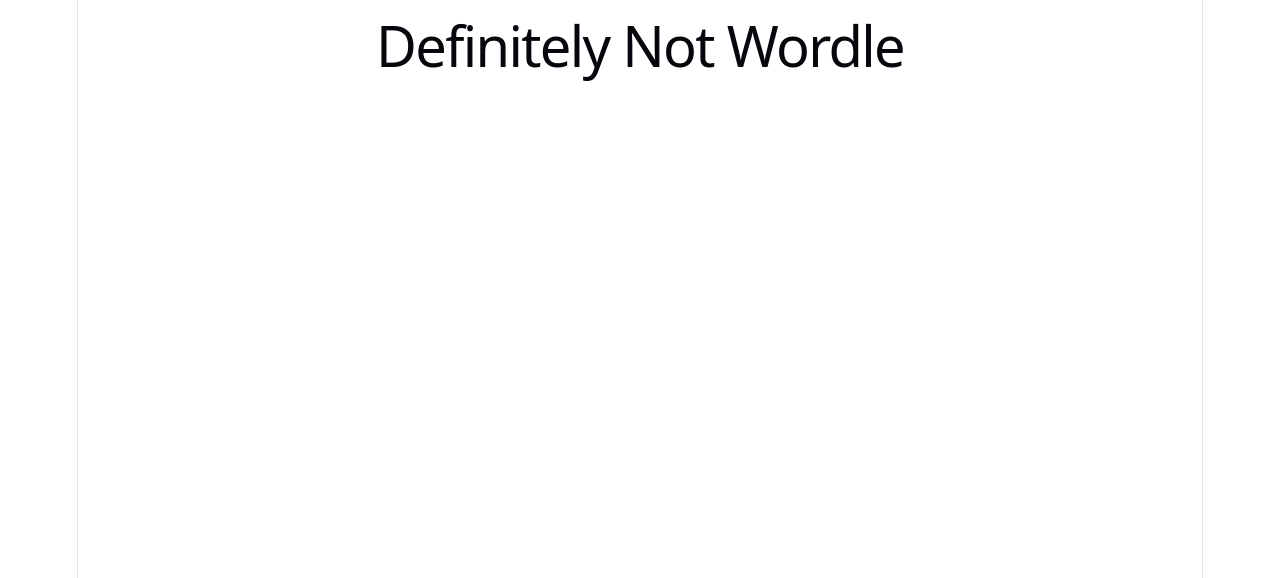
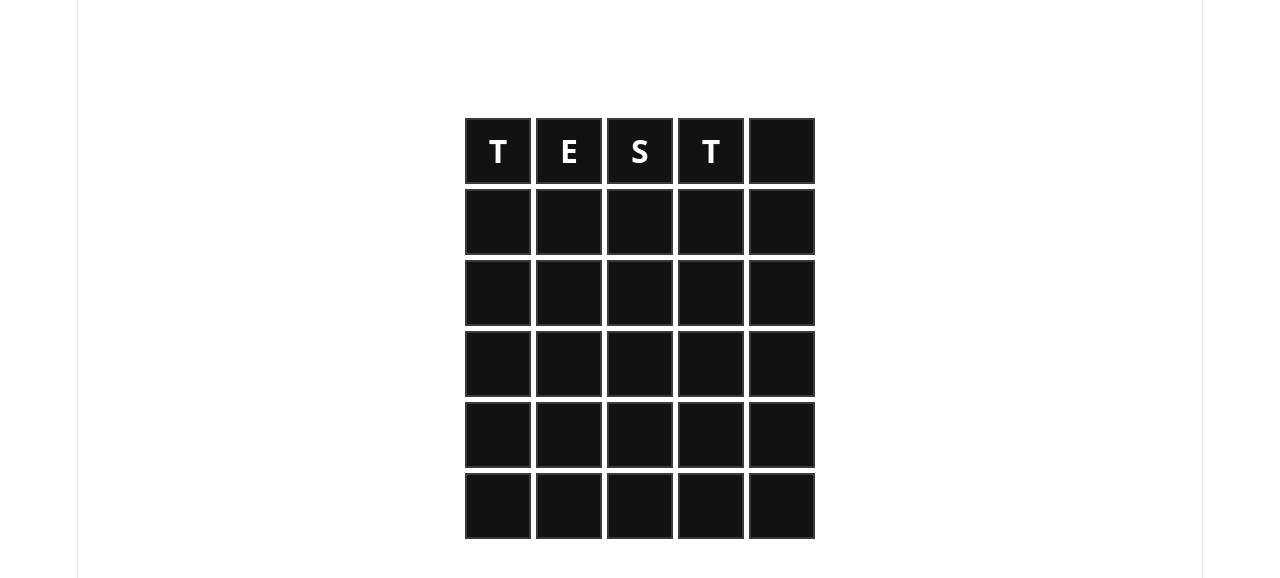
Before and after one commit to sjxchng/wordle-clone, a React (Vite) app in the folder frontend/: page / in a window 1280 px wide. Shown: the top 578 px of the page. Built offline with nearby package versions, Linux system fonts and the light colour scheme.

Commit message:
frontend: add game board grid component

```diff
--- a/frontend/src/App.tsx
+++ b/frontend/src/App.tsx
@@ -1,7 +1,10 @@
+import Board from "./Board"
+
 function App() {
   return (
-    <div>
-      <h1>Definitely Not Wordle</h1>
+    <div style={{ display: "flex", flexDirection: "column", alignItems: "center", paddingTop: 40 }}>
+      <h1 style={{ color: "white", marginBottom: 20 }}>Definitely Not Wordle</h1>
+      <Board guesses={[]} currentGuess="test" />
     </div>
   )
 }
--- /dev/null
+++ b/frontend/src/Board.tsx
@@ -0,0 +1,68 @@
+// the color each feedback value maps to
+const TILE_COLORS: Record<string, string> = {
+  green: "#538d4e",
+  yellow: "#b59f3b",
+  gray: "#3a3a3c",
+  empty: "#121213",
+}
+
+// a single tile in the grid
+function Tile({ letter, feedback }: { letter: string; feedback: string }) {
+  const bg = TILE_COLORS[feedback] ?? TILE_COLORS.empty
+  return (
+    <div style={{
+      width: 62,
+      height: 62,
+      border: "2px solid #3a3a3c",
+      display: "flex",
+      alignItems: "center",
+      justifyContent: "center",
+      fontSize: 32,
+      fontWeight: "bold",
+      color: "white",
+      backgroundColor: bg,
+      textTransform: "uppercase",
+    }}>
+      {letter}
+    </div>
+  )
+}
+
+// one row of 5 tiles
+function Row({ letters, feedbacks }: { letters: string[]; feedbacks: string[] }) {
+  return (
+    <div style={{ display: "flex", gap: 5 }}>
+      {[0, 1, 2, 3, 4].map((i) => (
+        <Tile key={i} letter={letters[i] ?? ""} feedback={feedbacks[i] ?? "empty"} />
+      ))}
+    </div>
+  )
+}
+
+// the full 6x5 board
+// guesses is an array of submitted guesses, each with letters and feedback
+// currentGuess is what the user is currently typing
+export default function Board({
+  guesses,
+  currentGuess,
+}: {
+  guesses: { letters: string[]; feedbacks: string[] }[]
+  currentGuess: string
+}) {
+  return (
+    <div style={{ display: "flex", flexDirection: "column", gap: 5 }}>
+      {[0, 1, 2, 3, 4, 5].map((rowIndex) => {
+        if (rowIndex < guesses.length) {
+          // already submitted row — show letters and feedback colors
+          return <Row key={rowIndex} letters={guesses[rowIndex].letters} feedbacks={guesses[rowIndex].feedbacks} />
+        } else if (rowIndex === guesses.length) {
+          // current active row — show what user is typing, no colors
+          return <Row key={rowIndex} letters={currentGuess.split("")} feedbacks={[]} />
+        } else {
+          // empty row
+          return <Row key={rowIndex} letters={[]} feedbacks={[]} />
+        }
+      })}
+    </div>
+  )
+}
```
